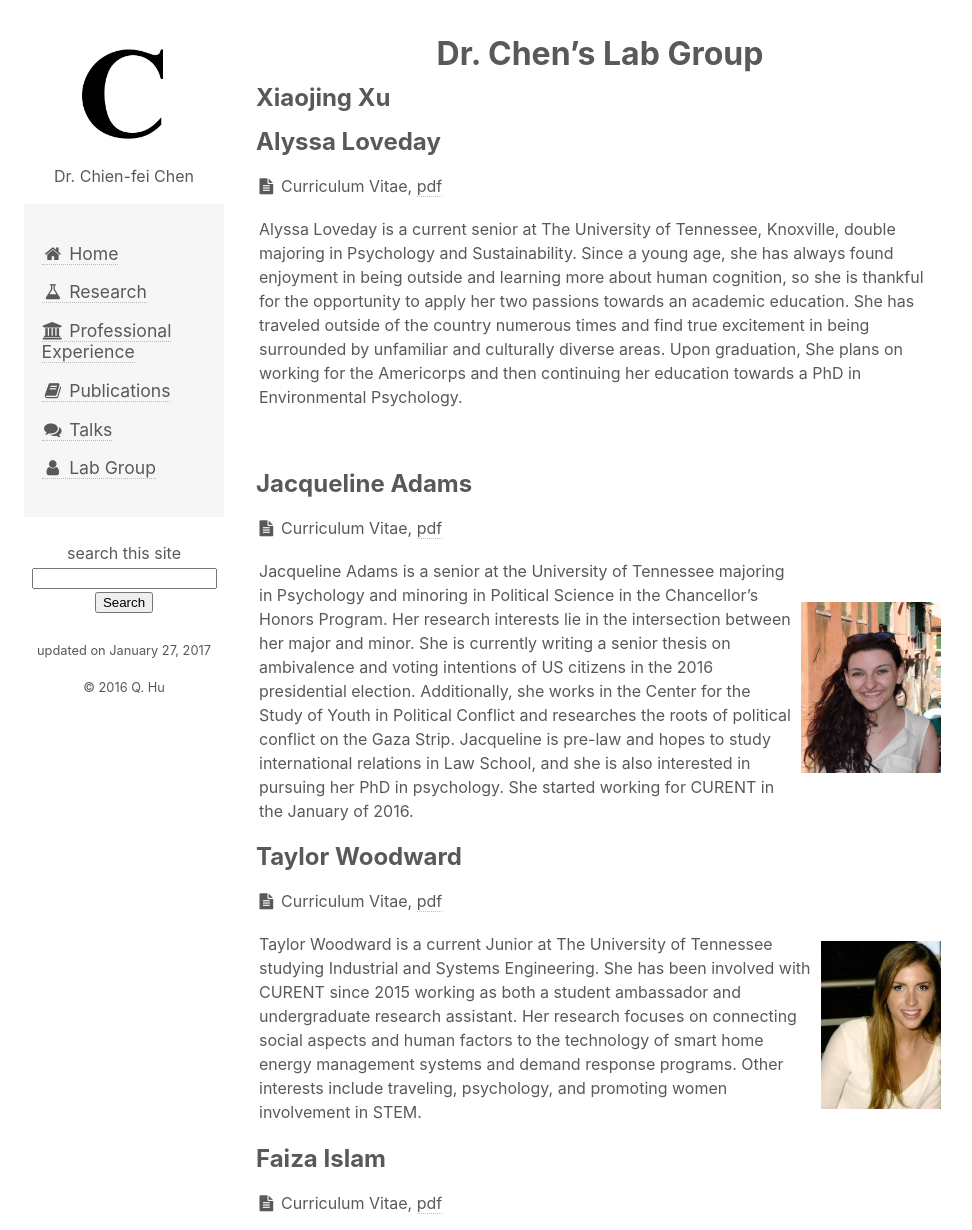
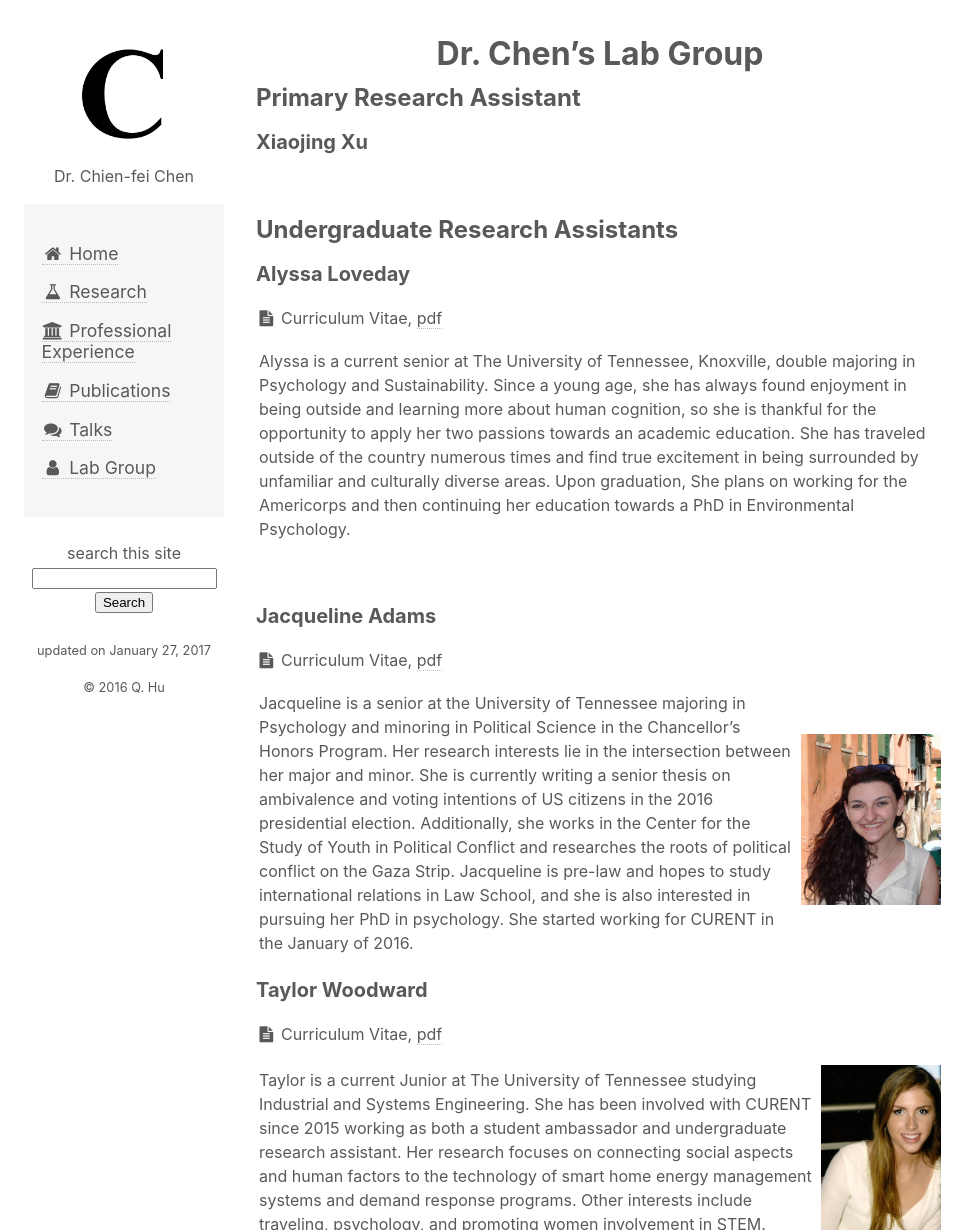
Before and after one commit to chien-fei-chen/chien-fei-chen.github.io, a Jekyll site: the page built from lab.md, in a window 1280 px wide and 1400 px high, cut to the strip 0-1230 px from the top of the window. Shown: the whole strip, without its empty margins (136-1108 px from the left). Built offline with Jekyll 4.4.1, drawn with Linux system fonts in a browser that asks for light colours; nearby versions of some CDN libraries; some of the changed text lies outside the part shown.

Commit message:
Update
minor

```diff
--- a/lab.md
+++ b/lab.md
@@ -5,14 +5,18 @@ title: Lab Group
 {:.center}
 # Dr. Chen's Lab Group #
 
-## Xiaojing Xu ##
+## Primary Research Assistant ##
+### Xiaojing Xu ###
+<br />
 
-## Alyssa Loveday ##
+## Undergraduate Research Assistants ##
+
+### Alyssa Loveday ###
 <i class="fa fa-file-text fa-fw"></i> Curriculum Vitae, <a href= "/assets/lib/Loveday_Resume.pdf" > pdf </a><br>
 <table width="100%">
 <tr>
 <td align="left">
-    Alyssa Loveday is a current senior at The University of Tennessee, Knoxville, double majoring in Psychology and Sustainability.
+    Alyssa is a current senior at The University of Tennessee, Knoxville, double majoring in Psychology and Sustainability.
     Since a young age, she has always found enjoyment in being outside and learning more about human cognition, so she is thankful for the opportunity
     to apply her two passions towards an academic education. She has traveled outside of the country numerous times and find true excitement in being
     surrounded by unfamiliar and culturally diverse areas. Upon graduation, She plans on working for the Americorps and then continuing her education towards
@@ -22,12 +26,12 @@ title: Lab Group
 </table>
 <br />
 
-## Jacqueline Adams ##
+### Jacqueline Adams ###
 <i class="fa fa-file-text fa-fw"></i> Curriculum Vitae, <a href= "/assets/lib/Adams_CV.pdf" > pdf </a><br>
 <table width="100%">
 <tr>
 <td align="left">
-    Jacqueline Adams is a senior at the University of Tennessee majoring in Psychology and minoring in Political Science in the Chancellor’s
+    Jacqueline is a senior at the University of Tennessee majoring in Psychology and minoring in Political Science in the Chancellor’s
     Honors Program. Her research interests lie in the intersection between her major and minor. She is currently writing a senior thesis on ambivalence
     and voting intentions of US citizens in the 2016 presidential election. Additionally, she works in the Center for the Study of Youth in Political
     Conflict and researches the roots of political conflict on the Gaza Strip. Jacqueline is pre-law and hopes to study international relations in Law School,
@@ -39,12 +43,12 @@ title: Lab Group
 </tr>
 </table>
 
-## Taylor Woodward ##
+### Taylor Woodward ###
 <i class="fa fa-file-text fa-fw"></i> Curriculum Vitae, <a href= "/assets/lib/Woodward_CV.pdf" > pdf </a><br>
 <table width="100%">
 <tr>
 <td align="left">
-    Taylor Woodward is a current Junior at The University of Tennessee studying Industrial and Systems Engineering. She has been involved with CURENT since
+    Taylor is a current Junior at The University of Tennessee studying Industrial and Systems Engineering. She has been involved with CURENT since
      2015 working as both a student ambassador and undergraduate research assistant. Her research focuses on connecting social aspects and human factors to the
      technology of smart home energy management systems and demand response programs. Other interests include traveling, psychology, and promoting women involvement in STEM.
 </td>
```
Also changed, not shown: other parts of lab.md (+2 -2 lines).
